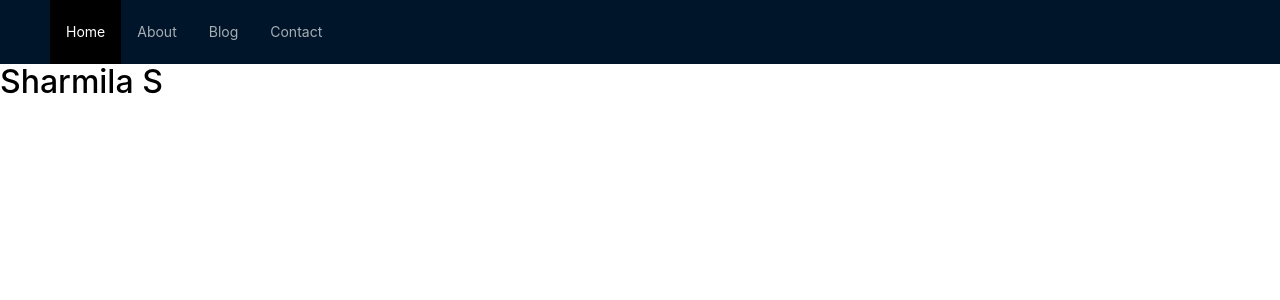
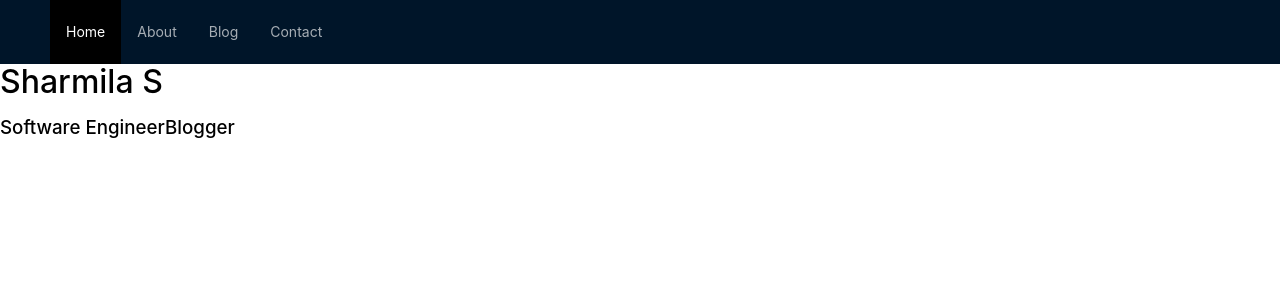
Before and after one commit to SharmilaS22/sharmilas-web, a React (Create React App) app: page / in a window 1280 px wide. Shown: the top 300 px of the page. Built offline with nearby package versions, Linux system fonts and the light colour scheme.

Commit message:
[Sharmila] Display Title and fix component structure

```diff
--- a/src/App.js
+++ b/src/App.js
@@ -3,7 +3,6 @@ import "antd/dist/reset.css";
 import { ConfigProvider } from "antd";
 
 import Home from "./components/Home";
-import Name from "./components/layouts/NameAndTitle/Name";
 
 function App() {
   return (
@@ -17,7 +16,6 @@ function App() {
       }}
     >
       <Home />
-      <Name />
     </ConfigProvider>
   );
 }
--- a/src/components/Home.jsx
+++ b/src/components/Home.jsx
@@ -1,4 +1,5 @@
 import React from "react";
+import NameAndTitle from "./layouts/NameAndTitle/NameAndTitle";
 
 import Navbar from "./layouts/Navbar/Navbar";
 
@@ -6,6 +7,7 @@ function Home() {
   return (
     <>
       <Navbar />
+      <NameAndTitle />
     </>
   );
 }
```
